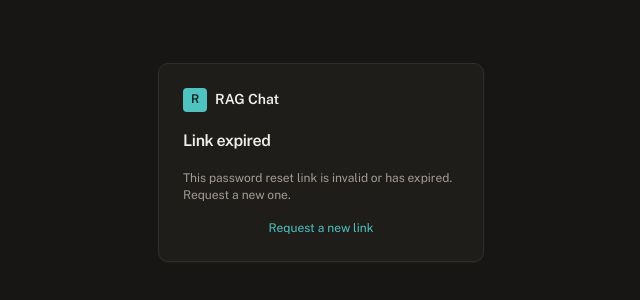
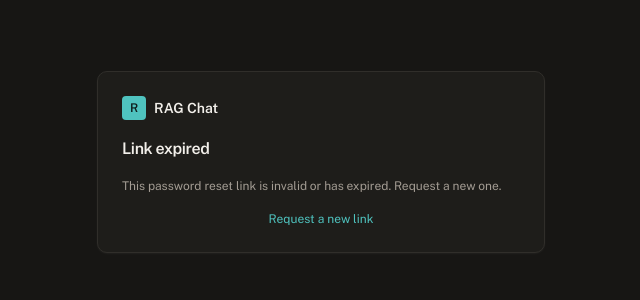
Before and after one commit to SerhiiMelnikov/rag-boilerplate, a Next.js app: page /reset in a window 1280 px wide. Shown: the part 238-538 px from the top of the page, without its empty margins (319-959 px from the left). Built offline with nearby package versions, Linux system fonts and the light colour scheme; no server answers.

Commit message:
style(auth): the auth card is wider than a cramped column
326px made every field narrow enough that an email or a long error message
wrapped where it had no reason to. max-w-md is 448px — a scale value rather than
another unexplained pixel count.

```diff
--- a/src/components/auth/auth-card.tsx
+++ b/src/components/auth/auth-card.tsx
@@ -18,7 +18,11 @@ export function AuthCard({
 }) {
   return (
     <div className="flex min-h-screen items-center justify-center bg-bg px-4 py-10">
-      <div className={cn("w-full max-w-[326px] rounded-lg border border-border bg-surface p-6 shadow-raise", className)}>
+      {/* max-w-md (448px) rather than the 326px this started at: the narrower card
+          made every field a cramped column, and an email or a long error message
+          wrapped where it had no reason to. A scale value, not another magic pixel
+          count — 326 was one, and nothing explained it. */}
+      <div className={cn("w-full max-w-md rounded-lg border border-border bg-surface p-6 shadow-raise", className)}>
         <div className="mb-4 flex items-center gap-2">
           <span
             aria-hidden="true"
```
